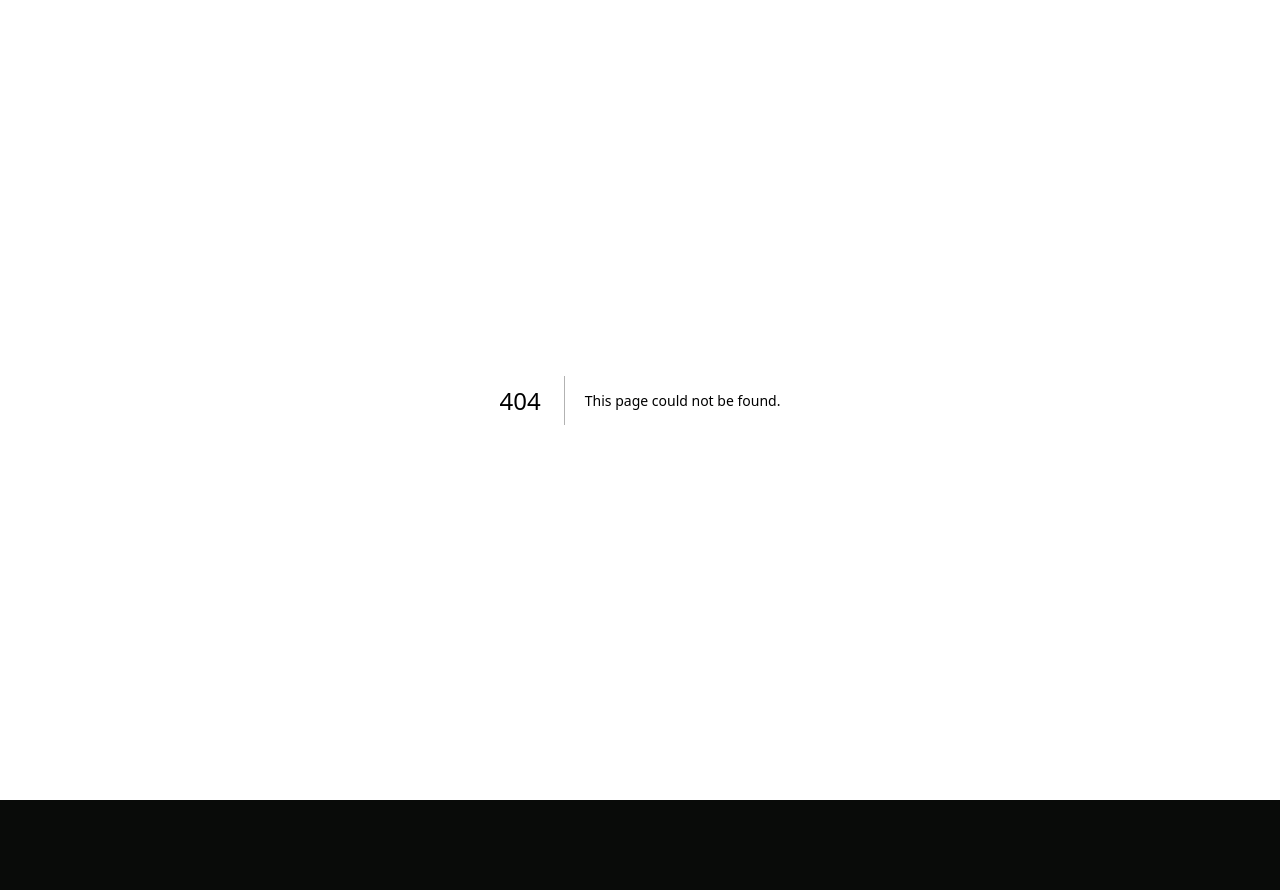
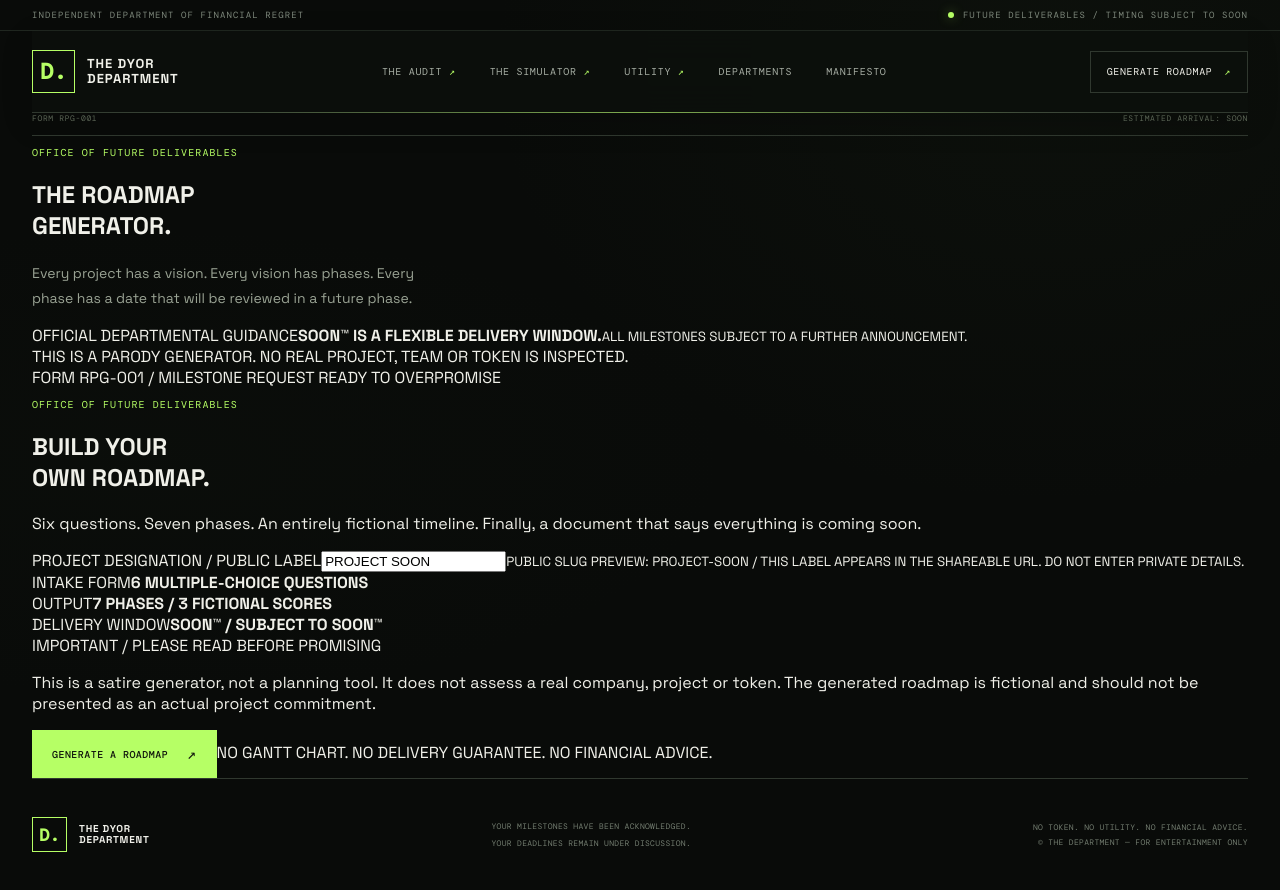
Before and after one commit to safherofficial/weird, a Next.js app: page /roadmap-generator in a window 1280 px wide. Before the commit this address had no page. Before the commit the page ends 800 px from the top, so only its background shows below. Built offline with nearby package versions, Linux system fonts and the light colour scheme.

Commit message:
feat(u07): add dedicated Roadmap Generator page

```diff
--- /dev/null
+++ b/app/roadmap-generator/page.tsx
@@ -0,0 +1,51 @@
+import type { Metadata } from "next";
+import DepartmentHeader from "../components/department-header";
+import DepartmentFooter from "../components/department-footer";
+import RoadmapGeneratorClient from "./roadmap-generator-client";
+
+export const metadata: Metadata = {
+  title: "Roadmap Generator",
+  description: "Six questions. Seven fictional phases. Generate a crypto roadmap featuring ambitious milestones, questionable deadlines and a generous amount of soon.",
+  openGraph: {
+    title: "THE ROADMAP GENERATOR",
+    description: "Every milestone is achievable. Eventually. Probably. Soon.",
+    images: ["/roadmap-generator/opengraph-image"],
+  },
+  twitter: {
+    card: "summary_large_image",
+    title: "THE ROADMAP GENERATOR",
+    description: "Six questions. Seven fictional phases. One very ambitious timeline.",
+    images: ["/roadmap-generator/opengraph-image"],
+  },
+};
+
+export default function RoadmapGeneratorPage() {
+  return (
+    <main className="audit-page roadmap-page" id="main-content">
+      <DepartmentHeader activeSection="roadmap" statusMessage="FUTURE DELIVERABLES / TIMING SUBJECT TO SOON" ctaHref="/roadmap-generator" ctaLabel="GENERATE ROADMAP" />
+
+      <div className="roadmap-shell shell" id="content-start" tabIndex={-1}>
+        <aside className="roadmap-intro">
+          <div className="audit-intro__meta"><span>FORM RPG-001</span><span>ESTIMATED ARRIVAL: SOON</span></div>
+          <p className="eyebrow">OFFICE OF FUTURE DELIVERABLES</p>
+          <h1>THE ROADMAP<br /><span>GENERATOR.</span></h1>
+          <p className="audit-intro__lead">
+            Every project has a vision. Every vision has phases. Every phase has a date that will be reviewed in a future phase.
+          </p>
+          <div className="roadmap-intro__stamp">
+            <span>OFFICIAL DEPARTMENTAL GUIDANCE</span>
+            <strong>SOON™ IS A FLEXIBLE DELIVERY WINDOW.</strong>
+            <small>ALL MILESTONES SUBJECT TO A FURTHER ANNOUNCEMENT.</small>
+          </div>
+          <div className="roadmap-intro__fineprint">
+            THIS IS A PARODY GENERATOR. NO REAL PROJECT, TEAM OR TOKEN IS INSPECTED.
+          </div>
+        </aside>
+
+        <RoadmapGeneratorClient />
+      </div>
+
+      <DepartmentFooter message={["YOUR MILESTONES HAVE BEEN ACKNOWLEDGED.", "YOUR DEADLINES REMAIN UNDER DISCUSSION."]} />
+    </main>
+  );
+}
```
